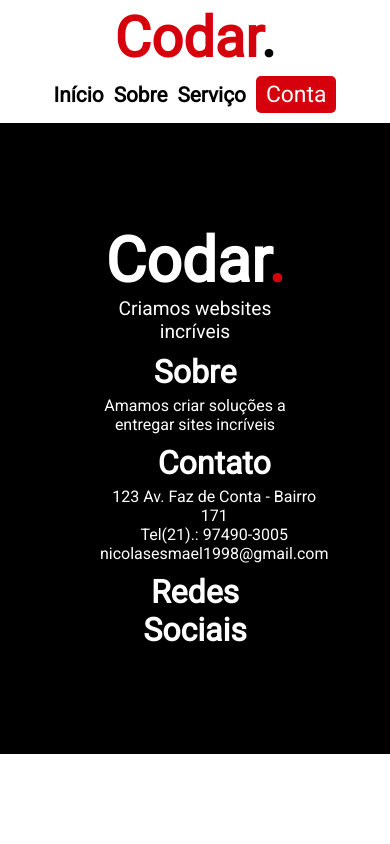
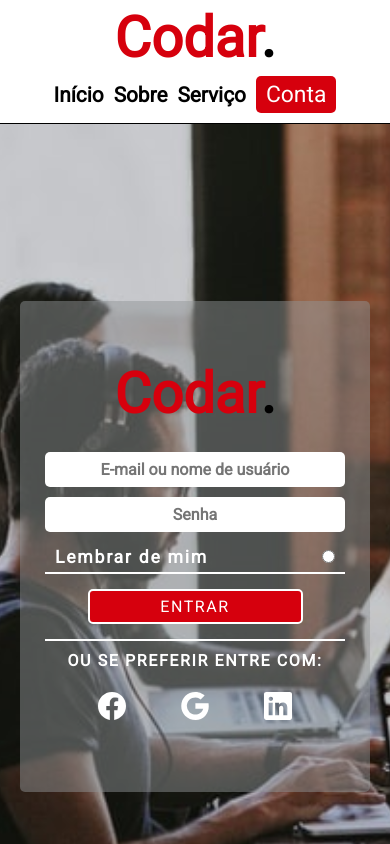
Before and after one commit to nicolasgaldino/code-page-React, a React (Create React App) app: page /login in a window 390 px wide. Shown: the top 844 px of the page. Built offline with nearby package versions, Linux system fonts and the light colour scheme.

Commit message:
Components de Serviço e Login criados..

```diff
--- a/package.json
+++ b/package.json
@@ -6,8 +6,6 @@
     "@testing-library/jest-dom": "^5.16.5",
     "@testing-library/react": "^13.4.0",
     "@testing-library/user-event": "^13.5.0",
-    "chalk": "^5.1.0",
-    "express": "^4.18.1",
     "react": "^18.2.0",
     "react-dom": "^18.2.0",
     "react-router-dom": "^6.4.2",
--- a/public/index.html
+++ b/public/index.html
@@ -12,7 +12,7 @@
       href="code-slash-outline.svg"
       type="image/x-icon"
     />
-    <title>React App</title>
+    <title>Code Page</title>
   </head>
   <body>
     <noscript>You need to enable JavaScript to run this app.</noscript>
--- a/src/App.jsx
+++ b/src/App.jsx
@@ -4,6 +4,8 @@ import { Navbar } from './components/Navbar/Navbar';
 import { Footer } from './components/Footer/Footer';
 import { HomePage } from './components/HomePage/HomePage';
 import { About } from './components/About/About';
+import { ServicesPage } from './components/ServicesPage/ServicesPage';
+import { Login } from './components/Login/Login';
 
 export const App = () => {
   return (
@@ -12,6 +14,8 @@ export const App = () => {
       <Routes>
         <Route path="/" element={<HomePage />} />
         <Route path="/about" element={<About />} />
+        <Route path="/services" element={<ServicesPage />} />
+        <Route path="/login" element={<Login />} />
       </Routes>
       <Footer />
     </BrowserRouter>
--- /dev/null
+++ b/src/components/Login/Login.jsx
@@ -0,0 +1,50 @@
+import React from 'react';
+import styles from './Login.module.css';
+const {
+  login,
+  mainPage,
+  loginContainer,
+  input,
+  email,
+  password,
+  remember,
+  lembrar,
+  check,
+  btnLogin,
+  entrar,
+  preferences,
+  socialLogin,
+} = styles;
+
+export const Login = () => {
+  return (
+    <>
+      <section className={login}>
+        <div className={mainPage}>
+          <div className={loginContainer}>
+            <h1>Codar<span>.</span></h1>
+            <div className={input}>
+              <input type="text" name="login" className={email} id="nomEmail" placeholder="E-mail ou nome de usuário" required />
+              <input type="password" name="pass" className={password} id="passW" placeholder="Senha" required />
+            </div>
+            <div className={remember}>
+              <p className={lembrar} id="lembrar">Lembrar de mim</p>
+              <input type="radio" className={check} />
+            </div>
+            <div className={btnLogin}>
+              <input type="button" value="Entrar" className={entrar} id="entrar" />
+            </div>
+            <div className={preferences}>
+              <p>Ou se preferir entre com:</p>
+            </div>
+            <div className={socialLogin}>
+              <ion-icon name="logo-facebook"></ion-icon>
+              <ion-icon name="logo-google"></ion-icon>
+              <ion-icon name="logo-linkedin"></ion-icon>
+            </div>
+          </div>
+        </div>
+      </section>
+    </>
+  )
+}
--- /dev/null
+++ b/src/components/Login/Login.module.css
@@ -0,0 +1,164 @@
+.mainPage {
+  height: 100vh;
+  display: flex;
+  flex-wrap: wrap;
+  justify-content: center;
+  align-items: center;
+  color: var(--cor0);
+  background: url(../../assets/img/annie-spratt-desktop.jpg) center center/cover;
+  background-color: var(--cor5);
+  background-blend-mode: color;
+}
+
+.loginContainer {
+  width: 25rem;
+  height: 28.125rem;
+  padding: 3.75rem 3.125rem;
+  display: flex;
+  align-items: center;
+  flex-direction: column;
+  border-radius: 0.3125rem;
+  color: var(--cor0);
+  background-color: var(--cor6);
+}
+
+.loginContainer h1 {
+  margin: 0 auto;
+  font-size: 3.5em;
+  color: var(--cor2);
+  cursor: default;
+  margin-bottom: 0.625rem;
+}
+
+.loginContainer span {
+  margin-top: 0.3125rem;
+  color: var(--cor4);
+}
+
+.input {
+  display: flex;
+  flex-direction: column;
+  margin: 0.625rem 0rem;
+}
+
+.input input {
+  width: 18.75rem;
+  height: 2.1875rem;
+  outline: none;
+  text-align: center;
+  font-size: 1em;
+  font-weight: bold;
+  display: flex;
+  flex-direction: column;
+  margin: 0.3125rem 0rem;
+  border: none;
+  border-radius: 0.3125rem;
+  padding: 5px 10px;
+  cursor: pointer;
+}
+
+.remember {
+  width: 18.75rem;
+  display: flex;
+  align-items: center;
+  justify-content: space-between;
+  font-size: 1.1em;
+  font-weight: bold;
+  letter-spacing: 0.1em;
+  padding: 0rem 0.625rem 0.3125rem 0.625rem;
+  margin-bottom: 0.625rem;
+  border-bottom: 0.125rem solid var(--cor0);
+  cursor: default;
+}
+
+.check {
+  cursor: pointer;
+}
+
+.btnLogin {
+  display: flex;
+  flex-direction: column;
+  margin-bottom: 0.625rem;
+}
+
+.btnLogin input {
+  text-transform: uppercase;
+  width: 13.4375rem;
+  height: 2.1875rem;
+  text-align: center;
+  font-size: 1em;
+  letter-spacing: 0.1em;
+  margin: 0.3125rem 0rem;
+  border: 0.125rem solid var(--cor0);
+  border-radius: 0.3125rem;
+  cursor: pointer;
+  color: var(--cor0);
+  background: var(--cor2);
+}
+
+.btnLogin input:hover {
+  color: var(--cor2);
+  background: var(--cor0);
+  border: 0.125rem solid var(--cor2);
+  font-weight: bold;
+}
+
+.preferences p {
+  width: 18.75rem;
+  text-align: center;
+  border-top: 0.125rem solid var(--cor0);
+  font-size: 1em;
+  font-weight: bold;
+  letter-spacing: 0.1em;
+  padding: 0.625rem;
+  text-transform: uppercase;
+}
+
+.socialLogin {
+  width: 18.75rem;
+  display: flex;
+  justify-content: space-evenly;
+  margin: 0.625rem;
+  transition: all .2s ease-in-out;
+}
+
+.socialLogin ion-icon {
+  font-size: 2em;
+  cursor: pointer;
+}
+
+.socialLogin ion-icon:hover {
+  transform: scale(1.2);
+}
+
+/* Mobile */
+
+@media (max-width: 720px) {
+  .mainPage {
+    background: url(../../assets/img/annie-spratt-mobile.jpg) center center/cover;
+  }
+
+  .loginContainer {
+    width: 21.875rem;
+    height: auto;
+  }
+}
+
+@media (max-width: 360px) {
+  .loginContainer {
+    width: 17.1875rem;
+    height: auto;
+  }
+
+  .input {
+    align-items: center;
+  }
+
+  .input input {
+    width: 16.5625rem;
+  }
+
+  .remember {
+    width: 16.5625rem;
+  }
+}
--- a/src/components/Navbar/Navbar.jsx
+++ b/src/components/Navbar/Navbar.jsx
@@ -12,13 +12,13 @@ export const Navbar = () => {
     <nav className={navContainer}>
       <h1><Link to="/">Codar<span>.</span></Link></h1>
       <ul className={ulCont}>
-        <li><a href="#inicio">Início</a></li>
+        <li><Link to="/">Início</Link></li>
         <li><Link to="/about">Sobre</Link></li>
-        <li><a href="html/servicoPag.html">Serviço</a></li>
+        <li><Link to="/services">Serviço</Link></li>
         <li data-dropdown>
-          <a href="#"><button>Conta</button></a>
+          <button>Conta</button>
           <ul className={dropdownMenu}>
-            <li><a href="html/login.html">Entrar</a></li>
+            <li><Link to="/login">Entrar</Link></li>
             <li><a href="html/cadastro.html">Cadastre-se</a></li>
           </ul>
         </li>
--- /dev/null
+++ b/src/components/ServicesPage/ServicesPage.jsx
@@ -0,0 +1,52 @@
+import React from 'react';
+import TeamWorkPicture from '../../assets/img/team-work-desktop.jpg'
+import styles from './ServicesPage.module.css';
+const {
+  servicosPag,
+  servicos,
+  nossosServicosContainer,
+  servicoText,
+  item,
+} = styles;
+
+export const ServicesPage = () => {
+  return (
+    <>
+      <main className={servicosPag}>
+        <div className={servicos}>
+          <h1>Nossos Serviços</h1>
+          <p>LOREM IPSUM DOLOR SIT AMET, CONSECTETUR ADIPISCING ELIT, SED DO EIUSMOD TEMPOR INCIDIDUNT UT LABORE ET DOLORE MAGNA ALIQUA.</p>
+        </div>
+        <div className={nossosServicosContainer}>
+          <div className={servicoText}>
+            <div>
+              <div className={item}>
+                <ion-icon name="bar-chart-outline"></ion-icon>
+                <h2>Estratégia de crescimento</h2>
+                <p>Duis aute irure dolor in reprehenderit in voluptate velit esse cillum dolore eu fugiat nulla pariatur</p>
+              </div>
+              <div className={item}>
+                <ion-icon name="resize-outline"></ion-icon>
+                <h2>Grandes resultados</h2>
+                <p>Duis aute irure dolor in reprehenderit in voluptate velit esse cillum dolore eu fugiat nulla pariatur</p>
+              </div>
+            </div>
+            <div>
+              <div className={item}>
+                <ion-icon name="people-outline"></ion-icon>
+                <h2>Conhecimento de alto nível</h2>
+                <p>Duis aute irure dolor in reprehenderit in voluptate velit esse cillum dolore eu fugiat nulla pariatur</p>
+              </div>
+              <div className={item}>
+                <ion-icon name="calendar-outline"></ion-icon>
+                <h2>Suporte 24/7</h2>
+                <p>Duis aute irure dolor in reprehenderit in voluptate velit esse cillum dolore eu fugiat nulla pariatur</p>
+              </div>
+            </div>
+          </div>
+          <img src={TeamWorkPicture} alt="Background Pic" />
+        </div>
+      </main>
+    </>
+  )
+}
--- /dev/null
+++ b/src/components/ServicesPage/ServicesPage.module.css
@@ -0,0 +1,88 @@
+.servicosPag {
+  color: var(--cor0);
+  background: var(--cor7);
+  cursor: default;
+}
+
+.servicos {
+  margin: 0rem 21.875rem;
+  text-align: center;
+  padding: 2.5em;
+}
+
+.servicos h1 {
+  font-size: 2.5em;
+  margin-bottom: 1em;
+}
+
+.servicos p {
+  font-size: 1.3em;
+}
+
+.nossosServicosContainer {
+  display: flex;
+  flex-wrap: wrap;
+  justify-content: space-between;
+  align-items: center;
+  padding-left: 1.25rem;
+}
+
+.nossosServicosContainer img {
+  width: auto;
+  height: 43.75rem;
+}
+
+.servicoText {
+  display: flex;
+  justify-content: center;
+  align-items: baseline;
+  flex-wrap: wrap;
+  margin-left: 10em;
+}
+
+.servicoText h2 {
+  font-size: 1.4em;
+}
+
+.item {
+  flex-wrap: wrap;
+  text-align: center;
+  padding: 1.25rem;
+  width: 18.75rem;
+}
+
+.item ion-icon {
+  font-size: 3em;
+}
+
+.item h2 {
+  margin: 1.25rem;
+  text-transform: uppercase;
+}
+
+.item p {
+  font-size: 1.1em;
+}
+
+/* Mobile */
+
+@media (max-width: 1570px) {
+  .servicos {
+    margin: 0rem;
+  }
+
+  .servicoText {
+    margin: 0%;
+    text-align: center;
+  }
+
+  .nossosServicosContainer {
+    justify-content: center;
+    margin: 0rem;
+    padding: 0.3125rem;
+  }
+
+  .nossosServicosContainer img {
+    display: none;
+  }
+}
```
Also changed, not shown: 1 other file (tests, documents, lock files or other folders).
